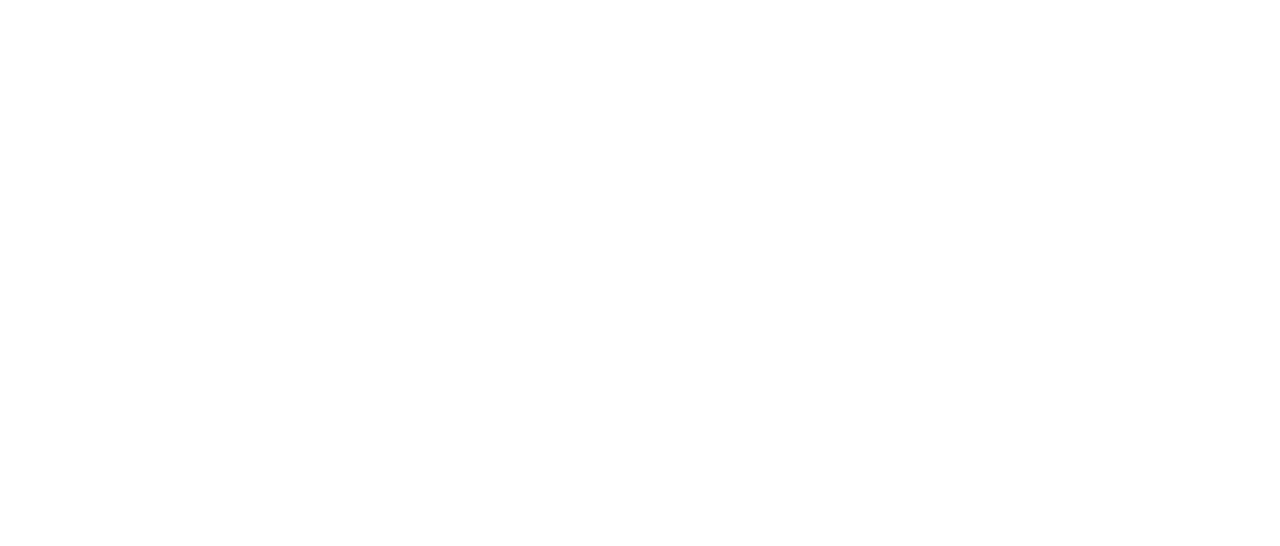
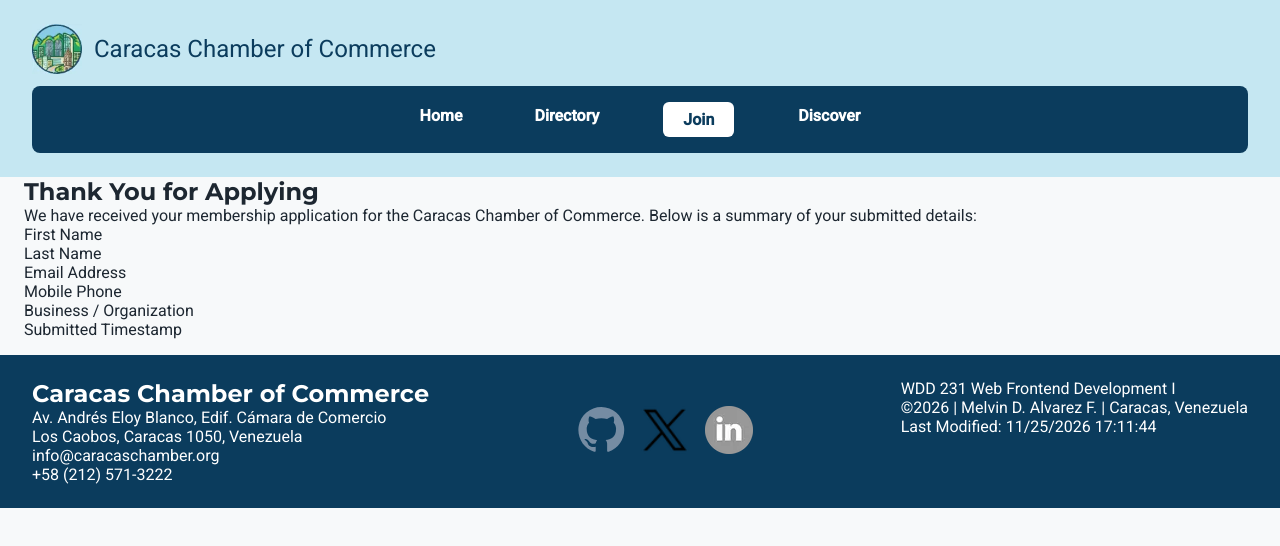
Before and after one commit to MelNekoMan/wdd231, a plain HTML site: page chamber/thankyou.html in a window 1280 px wide. Drawn offline with Linux system fonts and the light colour scheme.

Commit message:
Minimal changes to keep consistency and creating the "Thank you" page

```diff
--- a/chamber/join.html
+++ b/chamber/join.html
@@ -3,26 +3,35 @@
 <head>
   <meta charset="UTF-8">
   <meta name="viewport" content="width=device-width, initial-scale=1.0">
+  <title>Caracas Chamber of Commerce - Home | Caracas, Venezuela</title>
   <meta name="description" content="Apply for membership with the Caracas Chamber of Commerce. Explore NP, Bronze, Silver, and Gold tiers and connect with local businesses.">
-  <meta name="author" content="Caracas Chamber of Commerce">
-  <title>Join | Caracas Chamber of Commerce</title>
+  <meta name="author" content="Melvin David Alvarez Fernandez">
+  <link rel="stylesheet" href="styles/styles.css">
+  <link rel="stylesheet" href="styles/styles-large.css">
   <link rel="preconnect" href="https://fonts.googleapis.com">
   <link rel="preconnect" href="https://fonts.gstatic.com" crossorigin>
-  <link href="https://fonts.googleapis.com/css2?family=Montserrat:wght@600;700&family=Roboto:wght@400;500;700&display=swap" rel="stylesheet">
-  <link rel="stylesheet" href="styles/styles.css">
-  <link rel="stylesheet" href="styles/styles-large.css">
+  <link href="https://fonts.googleapis.com/css2?family=Montserrat:wght@400;600;700&family=Roboto:wght@400;500&display=swap" rel="stylesheet">
+  <link rel="icon" type="image/svg+xml" href="images/favicon.webp">
+  <script src="scripts/getdates.js" defer></script>
   <script src="scripts/navigation.js" defer></script>
-  <script src="scripts/getdates.js" defer></script>
   <script src="scripts/join.js" defer></script>
+  <meta property="og:title" content="Caracas Chamber of Commerce - Join">
+  <meta property="og:type" content="website">
+  <meta property="og:image" content="https://melnekoman.github.io/wdd231/chamber/images/caracas-og.jpg">
+  <meta property="og:image:alt" content="Reference logo of the Caracas Chamber of Commerce">
+  <meta property="og:url" content="https://melnekoman.github.io/wdd231/chamber/join.html">
+  <meta property="og:description" content="Apply for membership with the Caracas Chamber of Commerce. Explore NP, Bronze, Silver, and Gold tiers to grow your business and connect with local leaders.">
 </head>
 <body>
   <header>
     <div class="header-logo">
-      <img src="images/logo.webp" alt="Caracas Chamber of Commerce logo" width="48" height="48">
-      <h1 class="site-title">Caracas Chamber of Commerce</h1>
+      <img src="images/favicon.webp" alt="Caracas Chamber Logo" width="50" height="50">
+      <p class="site-title">Caracas Chamber of Commerce</p>
     </div>
-    <button id="hamburger-menu" type="button" aria-label="Toggle navigation menu"></button>
-    <nav aria-label="Main navigation">
+    <div class="header-controls">
+      <button id="hamburger-menu" aria-label="Toggle Navigation Menu"></button>
+    </div>
+    <nav id="primary-nav">
       <ul>
         <li><a href="index.html">Home</a></li>
         <li><a href="directory.html">Directory</a></li>
@@ -33,7 +42,7 @@
   </header>
 
   <main>
-    <h2>Membership Application</h2>
+    <h1>Membership Application</h1>
     <div class="join-layout">
       <form method="get" action="thankyou.html" class="membership-form">
         <label>
@@ -87,28 +96,28 @@
       </form>
 
       <aside class="membership-cards" aria-label="Membership levels and benefits">
-        <h3>Membership Tiers</h3>
+        <h2>Membership Tiers</h2>
         <div class="cards-grid">
           <article class="level-card">
-            <h4>NP Membership</h4>
+            <h3>NP Membership</h3>
             <p>Non-profit tier with zero fee and community access.</p>
             <a href="#np-modal" data-level="np" class="modal-trigger">View Benefits</a>
           </article>
 
           <article class="level-card">
-            <h4>Bronze Membership</h4>
+            <h3>Bronze Membership</h3>
             <p>Essential directory presence and standard event access.</p>
             <a href="#bronze-modal" data-level="bronze" class="modal-trigger">View Benefits</a>
           </article>
 
           <article class="level-card">
-            <h4>Silver Membership</h4>
+            <h3>Silver Membership</h3>
             <p>Expanded visibility, training sessions, and event discounts.</p>
             <a href="#silver-modal" data-level="silver" class="modal-trigger">View Benefits</a>
           </article>
 
           <article class="level-card">
-            <h4>Gold Membership</h4>
+            <h3>Gold Membership</h3>
             <p>Top-tier spotlight placement, VIP events, and priority support.</p>
             <a href="#gold-modal" data-level="gold" class="modal-trigger">View Benefits</a>
           </article>
@@ -127,15 +136,24 @@
   </main>
 
   <footer>
-    <div>
-      <p>Caracas Chamber of Commerce</p>
-      <p>Caracas, Venezuela</p>
+    <div class="footer-info">
+      <h2>Caracas Chamber of Commerce</h2>
+      <p>Av. Andrés Eloy Blanco, Edif. Cámara de Comercio</p>
+      <p>Los Caobos, Caracas 1050, Venezuela</p>
+      <p>info@caracaschamber.org</p>
+      <p>+58 (212) 571-3222</p>
     </div>
-    <p>&copy; <span id="currentyear"></span> Caracas Chamber of Commerce | Last Modified: <span id="lastmodified"></span></p>
     <div class="footer-social">
-      <a href="https://melnekoman.github.io/wdd231" target="_blank" aria-label="GitHub"><img src="images/github.svg" alt=""></a>
-      <a href="https://x.com/melnekoman" target="_blank" aria-label="X"><img src="images/xlogo.webp" alt=""></a>
-      <a href="https://www.linkedin.com/in/melnekoman" target="_blank" aria-label="LinkedIn"><img src="images/linkedin.webp" alt=""></a>
+      <a href="https://melnekoman.github.io/wdd231" target="_blank" aria-label="GitHub"><img src="images/github.svg" alt="GitHub"></a>
+      <a href="https://x.com/melnekoman" target="_blank" aria-label="X"><img src="images/xlogo.webp" alt="Twitter/X"></a>
+      <a href="https://www.linkedin.com/in/melnekoman" target="_blank" aria-label="LinkedIn"><img src="images/linkedin.webp" alt="LinkedIn"></a>
+    </div>
+    <div class="footer-meta">
+      <p>WDD 231 Web Frontend Development I</p>
+      <p>
+      &copy;<span id="currentyear"></span> | Melvin D. Alvarez F. | Caracas, Venezuela
+      </p>
+    <p id="lastModified"></p>
     </div>
   </footer>
 </body>
--- a/chamber/thankyou.html
+++ b/chamber/thankyou.html
@@ -0,0 +1,99 @@
+<!DOCTYPE html>
+<html lang="en">
+<head>
+  <meta charset="UTF-8">
+  <meta name="viewport" content="width=device-width, initial-scale=1.0">
+  <title>Thank You | Caracas Chamber of Commerce</title>
+  <meta name="description" content="Confirmation page for your membership application with the Caracas Chamber of Commerce.">
+  <meta name="author" content="Melvin David Alvarez Fernandez">
+  <link rel="stylesheet" href="styles/styles.css">
+  <link rel="stylesheet" href="styles/styles-large.css">
+  <link rel="preconnect" href="https://fonts.googleapis.com">
+  <link rel="preconnect" href="https://fonts.gstatic.com" crossorigin>
+  <link href="https://fonts.googleapis.com/css2?family=Montserrat:wght@400;600;700&family=Roboto:wght@400;500&display=swap" rel="stylesheet">
+  <link rel="icon" type="image/svg+xml" href="images/favicon.webp">
+  <script src="scripts/getdates.js" defer></script>
+  <script src="scripts/navigation.js" defer></script>
+  <script src="scripts/thankyou.js" defer></script>
+  <meta property="og:title" content="Caracas Chamber of Commerce - Thank You">
+  <meta property="og:type" content="website">
+  <meta property="og:image" content="https://melnekoman.github.io/wdd231/chamber/images/caracas-og.jpg">
+  <meta property="og:image:alt" content="Reference logo of the Caracas Chamber of Commerce">
+  <meta property="og:url" content="https://melnekoman.github.io/wdd231/chamber/thankyou.html">
+  <meta property="og:description" content="Confirmation page for your membership application with the Caracas Chamber of Commerce. Review the submitted details for your organization's registration.">
+</head>
+<body>
+  <header>
+    <div class="header-logo">
+      <img src="images/favicon.webp" alt="Caracas Chamber Logo" width="50" height="50">
+      <p class="site-title">Caracas Chamber of Commerce</p>
+    </div>
+    <div class="header-controls">
+      <button id="hamburger-menu" aria-label="Toggle Navigation Menu"></button>
+    </div>
+    <nav id="primary-nav">
+      <ul>
+        <li><a href="index.html">Home</a></li>
+        <li><a href="directory.html">Directory</a></li>
+        <li><a href="join.html" class="active">Join</a></li>
+        <li><a href="discover.html">Discover</a></li>
+      </ul>
+    </nav>
+  </header>
+
+  <main>
+    <section class="thankyou-box">
+      <h1>Thank You for Applying</h1>
+      <p>We have received your membership application for the Caracas Chamber of Commerce. Below is a summary of your submitted details:</p>
+      <dl class="submitted-details">
+        <div>
+          <dt>First Name</dt>
+          <dd id="out-first-name"></dd>
+        </div>
+        <div>
+          <dt>Last Name</dt>
+          <dd id="out-last-name"></dd>
+        </div>
+        <div>
+          <dt>Email Address</dt>
+          <dd id="out-email"></dd>
+        </div>
+        <div>
+          <dt>Mobile Phone</dt>
+          <dd id="out-phone"></dd>
+        </div>
+        <div>
+          <dt>Business / Organization</dt>
+          <dd id="out-organization"></dd>
+        </div>
+        <div>
+          <dt>Submitted Timestamp</dt>
+          <dd id="out-timestamp"></dd>
+        </div>
+      </dl>
+    </section>
+  </main>
+
+  <footer>
+    <div class="footer-info">
+      <h2>Caracas Chamber of Commerce</h2>
+      <p>Av. Andrés Eloy Blanco, Edif. Cámara de Comercio</p>
+      <p>Los Caobos, Caracas 1050, Venezuela</p>
+      <p>info@caracaschamber.org</p>
+      <p>+58 (212) 571-3222</p>
+    </div>
+    <div class="footer-social">
+      <a href="https://melnekoman.github.io/wdd231" target="_blank" aria-label="GitHub"><img src="images/github.svg" alt="GitHub"></a>
+      <a href="https://x.com/melnekoman" target="_blank" aria-label="X"><img src="images/xlogo.webp" alt="Twitter/X"></a>
+      <a href="https://www.linkedin.com/in/melnekoman" target="_blank" aria-label="LinkedIn"><img src="images/linkedin.webp" alt="LinkedIn"></a>
+    </div>
+    <div class="footer-meta">
+      <p>WDD 231 Web Frontend Development I</p>
+      <p>
+      &copy;<span id="currentyear"></span> | Melvin D. Alvarez F. | Caracas, Venezuela
+      </p>
+    <p id="lastModified"></p>
+    </div>
+  </footer>
+</body>
+</html>
```
Also changed, not shown: chamber/directory.html (+1 -1 lines), chamber/scripts/thankyou.js (added).
